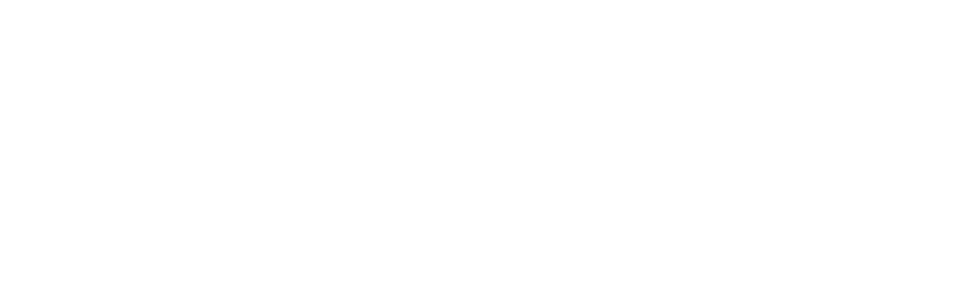
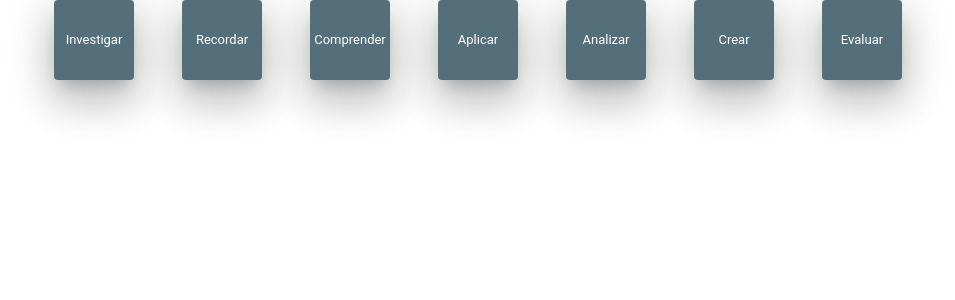
Before and after one commit to SantiagoMatilla/AutoevaluacionF5_Frontend, a Vue app in the folder F5-Auto-Evaluation/: page / in a window 1280 px wide. Before the commit this address had no page. Shown: the top 300 px of the page, without its empty margins (162-1117 px from the left). Built offline with nearby package versions, Linux system fonts and the light colour scheme.

Commit message:
created knowledge squares

```diff
--- a/F5-Auto-Evaluation/src/App.vue
+++ b/F5-Auto-Evaluation/src/App.vue
@@ -1,8 +1,10 @@
 <script setup>
 import { RouterView } from 'vue-router'
+import Knowledge from './components/Knowledge.vue';
 </script>
 
 <template>
+  <Knowledge />
   <RouterView />
 </template>
 
--- /dev/null
+++ b/F5-Auto-Evaluation/src/components/Knowledge.vue
@@ -0,0 +1,38 @@
+<script setup>
+
+</script>
+
+
+<template>
+    <main>
+        <section id="knowledge">
+            <v-sheet class="knowledgeSquare" :height="80" :width="80" color="blue-grey-darken-1" rounded :elevation="24">Investigar</v-sheet>
+            <v-sheet class="knowledgeSquare" :height="80" :width="80" color="blue-grey-darken-1" rounded :elevation="24">Recordar</v-sheet>
+            <v-sheet class="knowledgeSquare" :height="80" :width="80" color="blue-grey-darken-1" rounded :elevation="24">Comprender</v-sheet>
+            <v-sheet class="knowledgeSquare" :height="80" :width="80" color="blue-grey-darken-1" rounded :elevation="24">Aplicar</v-sheet>
+            <v-sheet class="knowledgeSquare" :height="80" :width="80" color="blue-grey-darken-1" rounded :elevation="24">Analizar</v-sheet>
+            <v-sheet class="knowledgeSquare" :height="80" :width="80" color="blue-grey-darken-1" rounded :elevation="24">Crear</v-sheet>
+            <v-sheet class="knowledgeSquare" :height="80" :width="80" color="blue-grey-darken-1" rounded :elevation="24">Evaluar</v-sheet>
+        </section>
+    </main>
+</template>
+
+
+<style scoped>
+
+#knowledge {
+    margin: auto;
+    width: 70%;
+    display: flex;
+    justify-content: space-around;
+}
+
+.knowledgeSquare {
+    display: flex;
+    justify-content: center;
+    align-items: center;
+    text-align: center;
+    font-size: small;
+}
+
+</style>
```
Also changed, not shown: F5-Auto-Evaluation/src/components/icons/IconCommunity.vue (deleted, +0 -7 lines), F5-Auto-Evaluation/src/components/icons/IconDocumentation.vue (deleted, +0 -7 lines), F5-Auto-Evaluation/src/components/icons/IconEcosystem.vue (deleted, +0 -7 lines), F5-Auto-Evaluation/src/components/icons/IconSupport.vue (deleted, +0 -7 lines), F5-Auto-Evaluation/src/components/icons/IconTooling.vue (deleted, +0 -19 lines).
